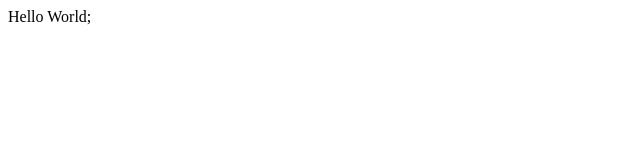
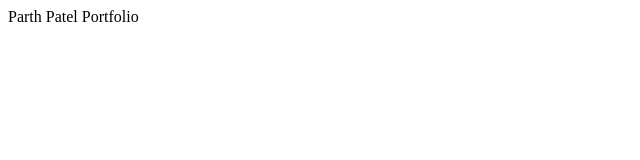
Before and after one commit to ParthLPatel/Portfolio, a plain HTML site: page index.html in a window 1280 px wide. Shown: the full height of the page, 0-640 px from the left. Drawn offline with Linux system fonts and the light colour scheme.

Commit message:
hello world text changed to parth patel portfolio

```diff
--- a/index.html
+++ b/index.html
@@ -4,9 +4,9 @@
     <meta charset="UTF-8">
     <meta http-equiv="X-UA-Compatible" content="IE=edge">
     <meta name="viewport" content="width=device-width, initial-scale=1.0">
-    <title>Hello World</title>
+    <title>Parth Patel - Home Page</title>
 </head>
 <body>
-    Hello World;
+    Parth Patel Portfolio
 </body>
 </html>
```
